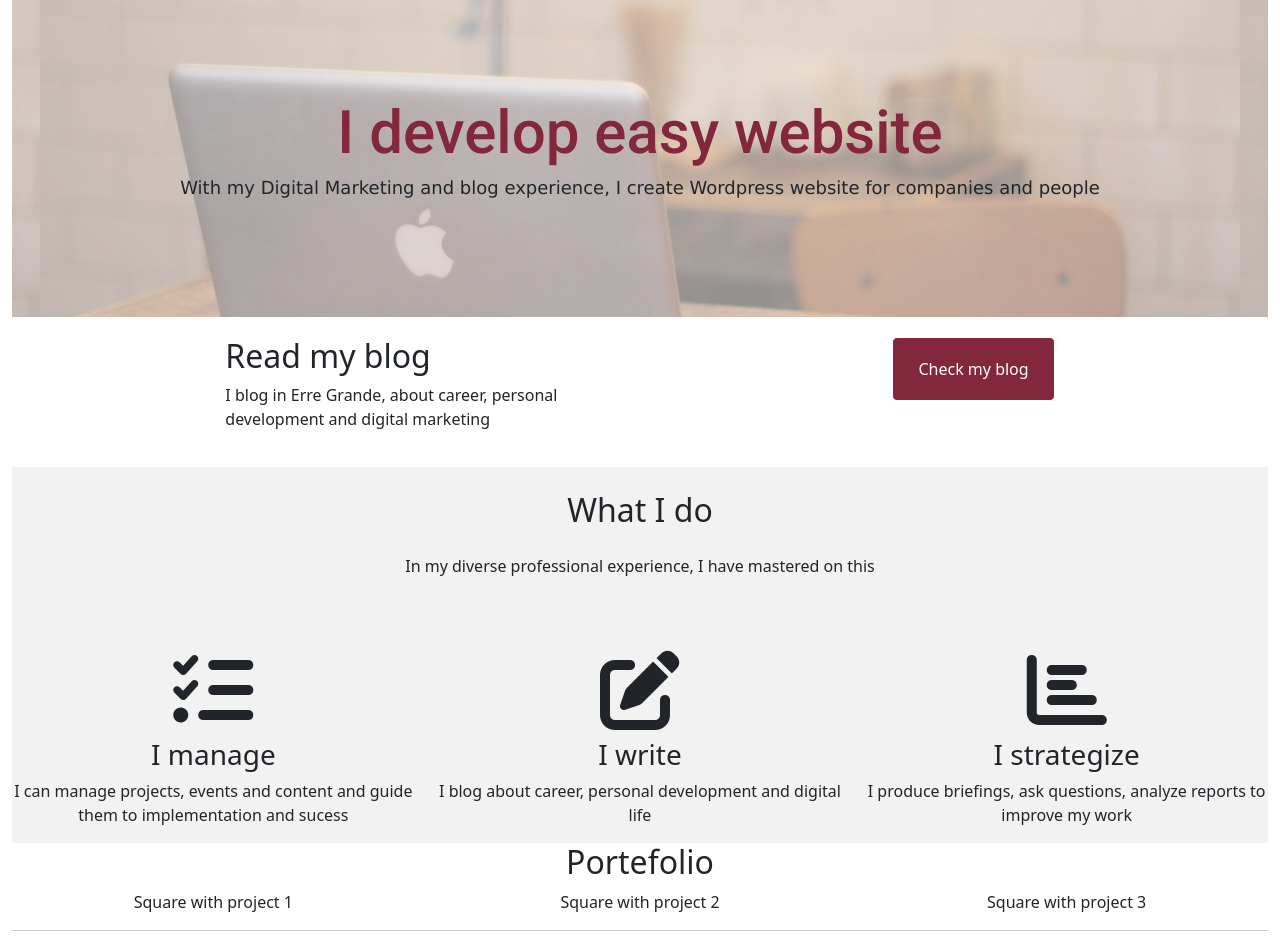
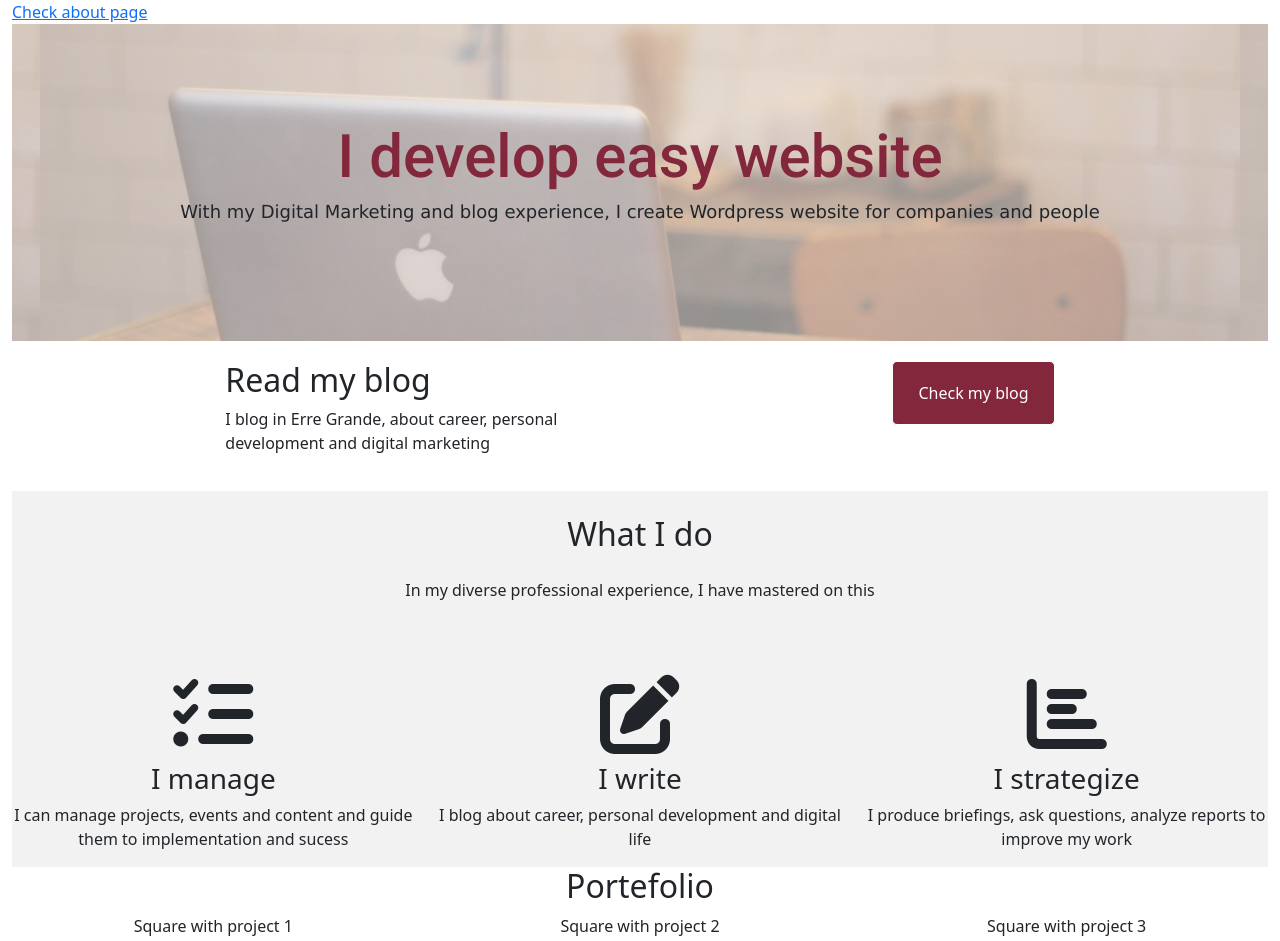
Before and after one commit to ritamaral15/responsive-portefolio, a plain HTML site: page index.html in a window 1280 px wide. Shown: the top 941 px of the page. Drawn offline with nearby package versions, Linux system fonts and the light colour scheme.

Commit message:
Update index.html

```diff
--- a/index.html
+++ b/index.html
@@ -19,6 +19,7 @@
 
 <body>
     <div class="container-fluid">
+        <a href="about.html">Check about page</a>
         <div class="hero">
             <div class="row">
                 <div class="hero-text">
```
